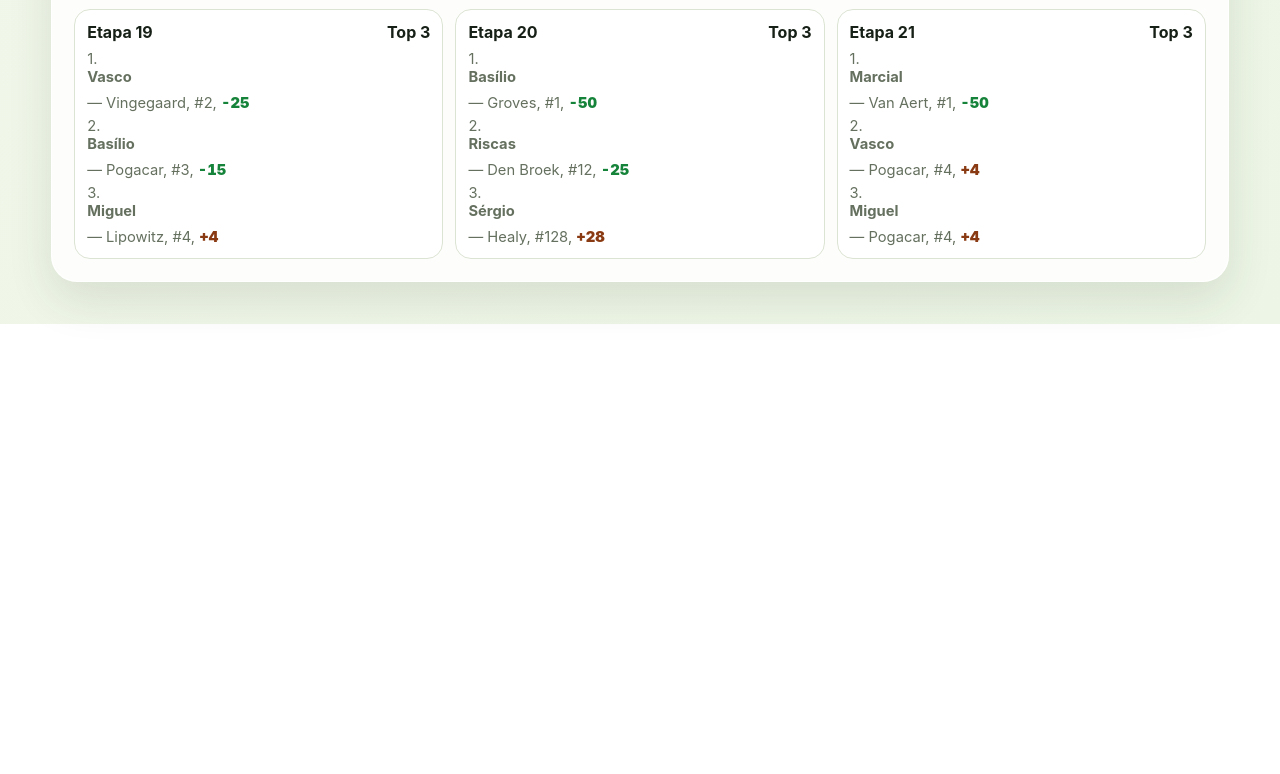
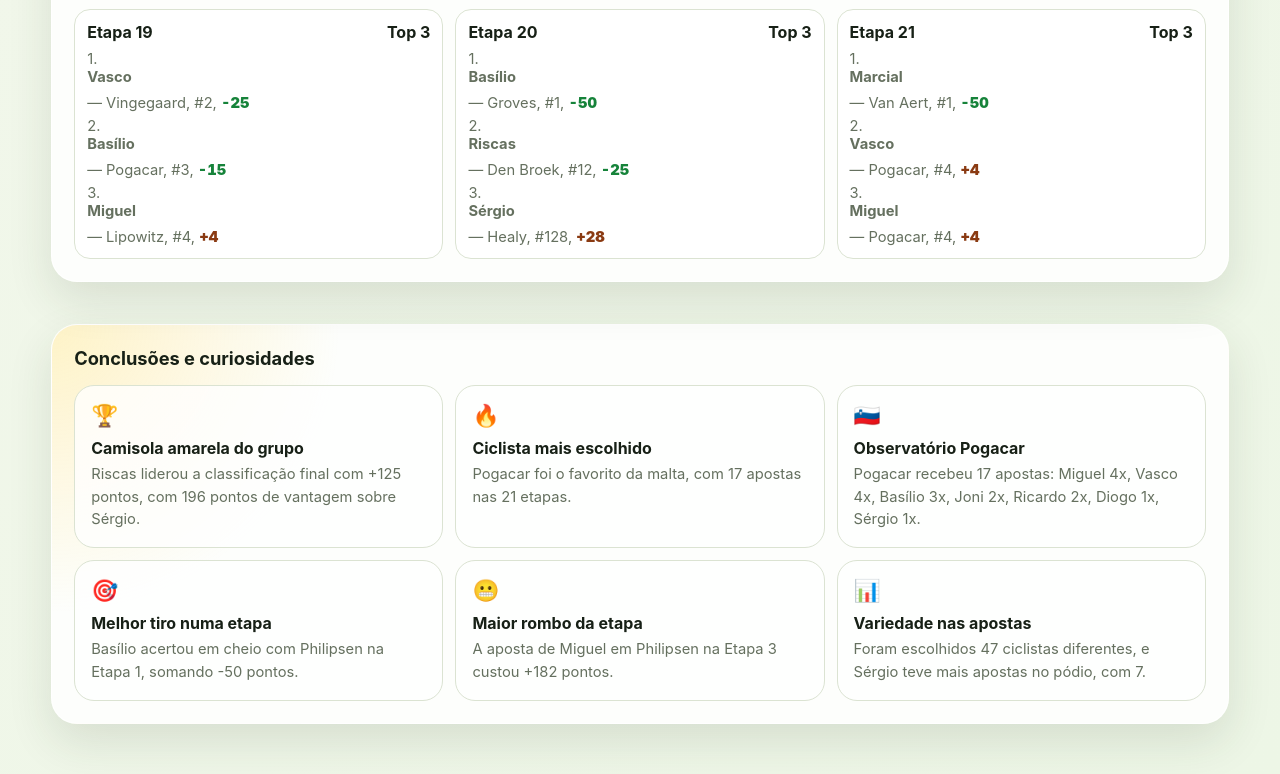
Before and after one commit to DiogoFSTMonteiro/LateirosTour, a plain HTML site: page LateirosOnTour2025classification.html in a window 1280 px wide. Shown: the part 6676-7450 px from the top of the page. Before the commit the page ends 7000 px from the top, so only its background shows below. Drawn offline with Linux system fonts and the light colour scheme.

Commit message:
Add takeaways section to the HTML page

```diff
--- a/LateirosOnTour2025classification.html
+++ b/LateirosOnTour2025classification.html
@@ -75,8 +75,15 @@
       .legend { display: flex; flex-wrap: wrap; gap: 10px 14px; margin-top: 10px; }
       .legend span { display: inline-flex; align-items: center; gap: 6px; color: var(--muted); font-weight: 800; font-size: .9rem; }
       .swatch { width: 10px; height: 10px; border-radius: 50%; }
+      .takeaways { display: grid; gap: 16px; margin-bottom: 20px; padding: 22px; border: 1px solid rgba(255,255,255,.9); border-radius: 26px; background: radial-gradient(circle at top left, rgba(255,216,77,.3), transparent 18rem), rgba(255,255,255,.86); box-shadow: var(--shadow); color: var(--ink); }
+      .takeaways h2 { margin: 0; }
+      .takeaways-grid { display: grid; grid-template-columns: repeat(3, minmax(0, 1fr)); gap: 12px; }
+      .takeaway-card { min-height: 128px; padding: 16px; border: 1px solid var(--line); border-radius: 20px; background: rgba(255,255,255,.78); }
+      .takeaway-card span { display: inline-flex; margin-bottom: 10px; font-size: 1.35rem; }
+      .takeaway-card strong { display: block; margin-bottom: 5px; color: var(--ink); font-size: 1rem; }
+      .takeaway-card p { margin: 0; color: var(--muted); font-size: .92rem; }
       @media (max-width: 960px) {
-        .hero, .grid, .cards { grid-template-columns: 1fr; }
+        .hero, .grid, .cards, .takeaways-grid { grid-template-columns: 1fr; }
         .span-4, .span-5, .span-7, .span-12 { grid-column: auto; }
       }
     </style>
@@ -116,6 +123,15 @@
         <article class="panel span-12"><h2>Melhores por etapa</h2><div class="cards" id="stageCards"></div></article>
       </section>
     </main>
+
+    <footer>
+      <section class="takeaways" aria-labelledby="takeaways-title">
+        <h2 id="takeaways-title">Conclusões e curiosidades</h2>
+        <div class="takeaways-grid" id="takeawaysGrid"></div>
+      </section>
+
+    </footer>
+
     <script>
       const players = ["Basílio","Vasco","Marcial","Miguel","Sérgio","Joni","Ricardo","Riscas","Diogo"];
       const colors = { Basílio:"#7fbf3f", Vasco:"#2ca02c", Marcial:"#0ea5d8", Miguel:"#f1872b", Sérgio:"#d91f2f", Joni:"#f4cc15", Ricardo:"#215baf", Riscas:"#a87925", Diogo:"#00a5df" };
@@ -204,6 +220,26 @@
           return `<div class="stage-card"><b><span>Etapa ${s.stage}</span><span>Top 3</span></b><div class="mini">${best.map((b,i)=>`<span>${i+1}. <b>${b.player}</b> — ${b.rider}, ${b.pos}, <span class="score ${scoreClass(b.pts)}">${signed(b.pts)}</span></span>`).join("")}</div></div>`;
         }).join("");
       }
+      function renderTakeaways() {
+        const leader = leaderboard[0];
+        const closestChaser = leaderboard[1];
+        const mostPickedCyclist = cyclistStats[0];
+        const pogacar = cyclistStats.find(c => c.rider === "Pogacar");
+        const mostPodiums = [...totals].sort((a,b) => b.podiums - a.podiums || a.total - b.total)[0];
+        const bestBet = [...bets].sort((a,b) => a.points - b.points)[0];
+        const worstBet = [...bets].sort((a,b) => b.points - a.points)[0];
+        const uniqueCyclists = new Set(bets.map(b => b.rider)).size;
+        const pogacarPlayers = pogacar ? Object.entries(pogacar.players).sort((a,b) => b[1] - a[1] || a[0].localeCompare(b[0])).map(([player,count]) => `${player} ${count}x`).join(", ") : "Ainda ninguém apostou nele.";
+        const facts = [
+          { icon:"🏆", title:"Camisola amarela do grupo", text:`${leader.player} liderou a classificação final com ${signed(leader.total)} pontos, com ${Math.abs(closestChaser.total - leader.total)} pontos de vantagem sobre ${closestChaser.player}.` },
+          { icon:"🔥", title:"Ciclista mais escolhido", text:`${mostPickedCyclist.rider} foi o favorito da malta, com ${mostPickedCyclist.total} apostas nas 21 etapas.` },
+          { icon:"🇸🇮", title:"Observatório Pogacar", text:`Pogacar recebeu ${pogacar?.total || 0} apostas: ${pogacarPlayers}.` },
+          { icon:"🎯", title:"Melhor tiro numa etapa", text:`${bestBet.player} acertou em cheio com ${bestBet.rider} na Etapa ${bestBet.stage}, somando ${signed(bestBet.points)} pontos.` },
+          { icon:"😬", title:"Maior rombo da etapa", text:`A aposta de ${worstBet.player} em ${worstBet.rider} na Etapa ${worstBet.stage} custou ${signed(worstBet.points)} pontos.` },
+          { icon:"📊", title:"Variedade nas apostas", text:`Foram escolhidos ${uniqueCyclists} ciclistas diferentes, e ${mostPodiums.player} teve mais apostas no pódio, com ${mostPodiums.podiums}.` },
+        ];
+        document.querySelector("#takeawaysGrid").innerHTML = facts.map(f => `<article class="takeaway-card"><span>${f.icon}</span><strong>${f.title}</strong><p>${f.text}</p></article>`).join("");
+      }
       function cumulativeRanks() {
         const running = Object.fromEntries(players.map(p => [p,0]));
         return data.map(s => {
@@ -221,7 +257,7 @@
         svg.innerHTML = `${Array.from({length:players.length},(_,i)=>`<line class="axis" x1="${m.l}" y1="${y(i+1)}" x2="${W-m.r}" y2="${y(i+1)}" opacity=".65"/><text x="${m.l-10}" y="${y(i+1)+4}" text-anchor="end">${i+1}</text>`).join("")}${data.map(s=>`<text x="${x(s.stage)}" y="${H-16}" text-anchor="middle">E${s.stage}</text>`).join("")}${players.map(p=>`<polyline class="line" stroke="${colors[p]}" points="${rows.map(r=>`${x(r.stage)},${y(r[p])}`).join(" ")}"/>${rows.map(r=>`<circle class="dot" cx="${x(r.stage)}" cy="${y(r[p])}" r="4" fill="${colors[p]}"/>`).join("")}`).join("")}`;
         document.querySelector("#legend").innerHTML = players.map(p=>`<span><i class="swatch" style="background:${colors[p]}"></i>${p}</span>`).join("");
       }
-      renderSummary(); renderLeaderboard(); renderCyclistBars(); renderPlayerStats(); renderCyclistStats(); renderStageTable(); renderStageCards(); renderRankChart();
+      renderSummary(); renderLeaderboard(); renderCyclistBars(); renderPlayerStats(); renderCyclistStats(); renderStageTable(); renderStageCards(); renderTakeaways(); renderRankChart();
     </script>
   </body>
 </html>
```
